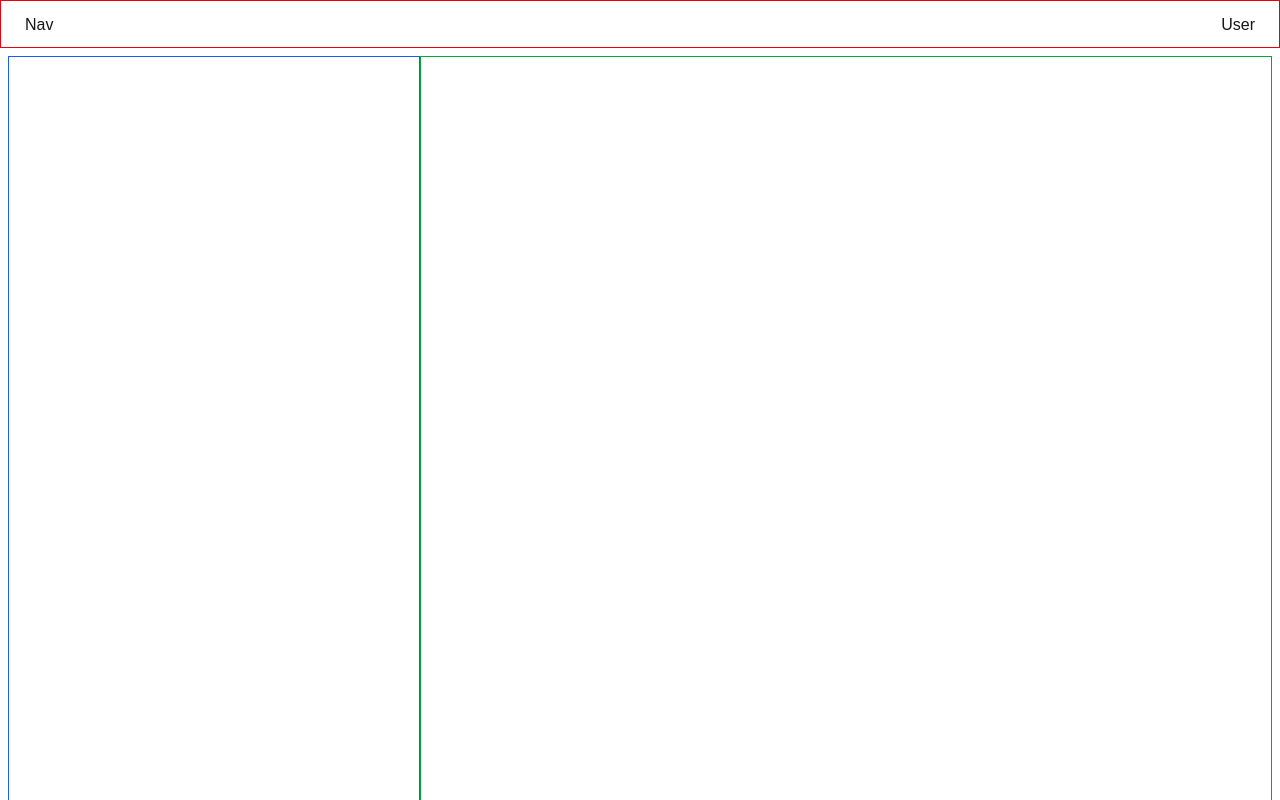
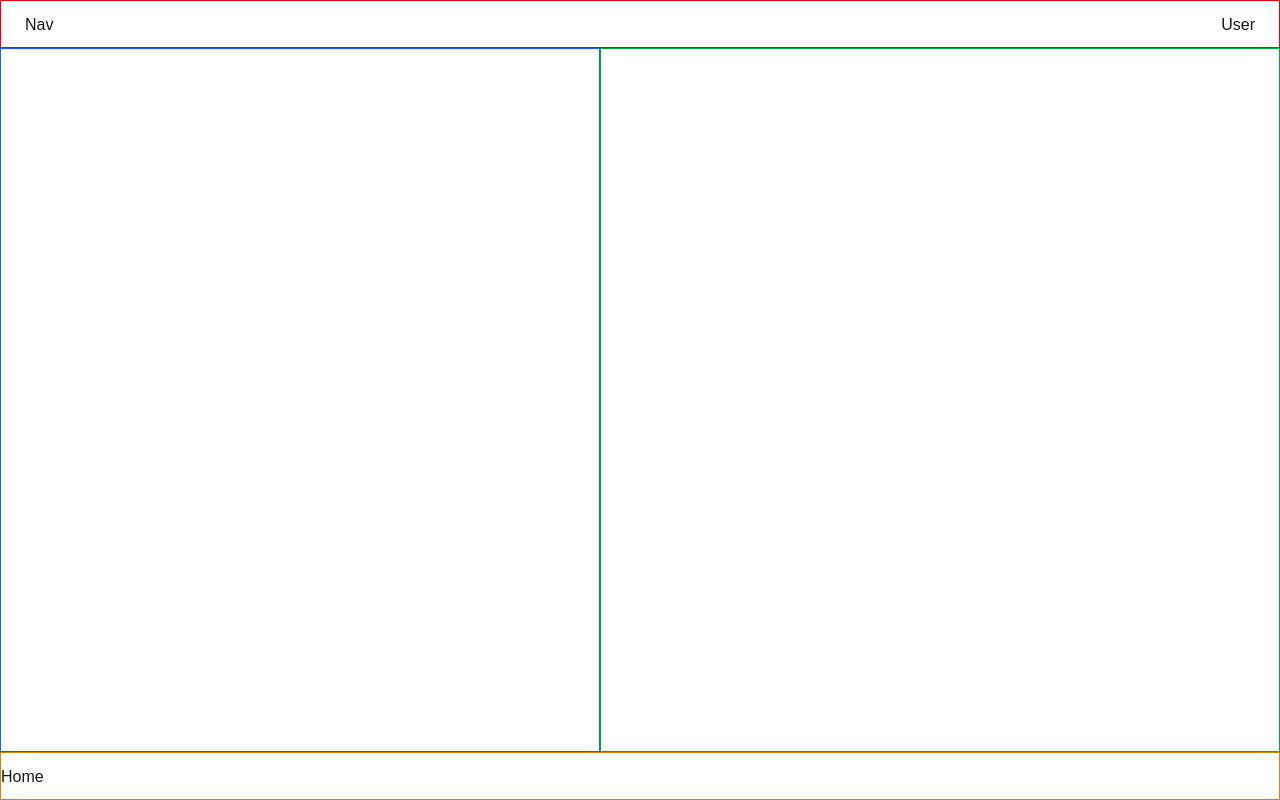
Before and after one commit to danxguerrero/MockingBird, a Next.js app in the folder mockingbird/: page /dashboard in a window 1280 px wide. Shown: the top 800 px of the page. Built offline with nearby package versions, Linux system fonts and the light colour scheme.

Commit message:
Adjust height of dashboard skeleton

```diff
--- a/mockingbird/src/app/dashboard/page.tsx
+++ b/mockingbird/src/app/dashboard/page.tsx
@@ -1,9 +1,9 @@
 export default function Page() {
     return (
         <>
-            <div className="flex items-center m-2">
-                <div className="border border-blue-600 h-210 w-150"></div>
-                <div className="border border-green-600 h-210 w-310"></div>
+            <div className="flex flex-1">
+                <div className="border border-blue-600 w-150"></div>
+                <div className="border border-green-600 w-310 flex-1"></div>
             </div>
         </>
     )
--- a/mockingbird/src/app/layout.tsx
+++ b/mockingbird/src/app/layout.tsx
@@ -25,13 +25,13 @@ export default function RootLayout({
   return (
     <html lang="en">
       <body
-        className={`${geistSans.variable} ${geistMono.variable} antialiased flex flex-col justify-between`}
+        className={`${geistSans.variable} ${geistMono.variable} antialiased flex flex-col justify-between min-h-screen`}
       >
         <div className="border border-red-600 h-12 p-6 py-3 flex justify-between ">
           <p>Nav</p>
           <p>User</p>
         </div>
-        {children}
+          {children}
         <div className="border border-yellow-600 h-12 py-3">
           <p>Home</p>
         </div>
--- a/mockingbird/src/app/page.tsx
+++ b/mockingbird/src/app/page.tsx
@@ -16,6 +16,5 @@ export default function Home() {
           </div>
         </div>
       </main>
-
   );
 }
```
